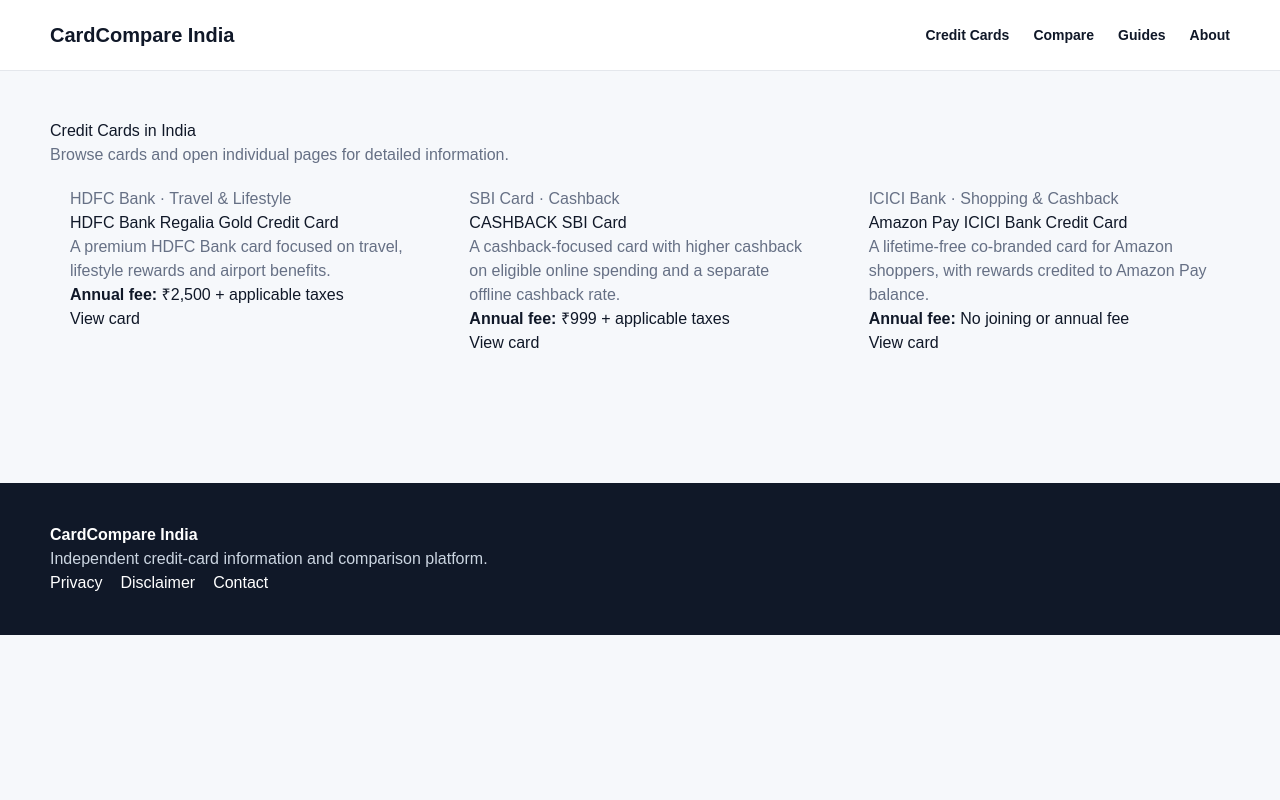
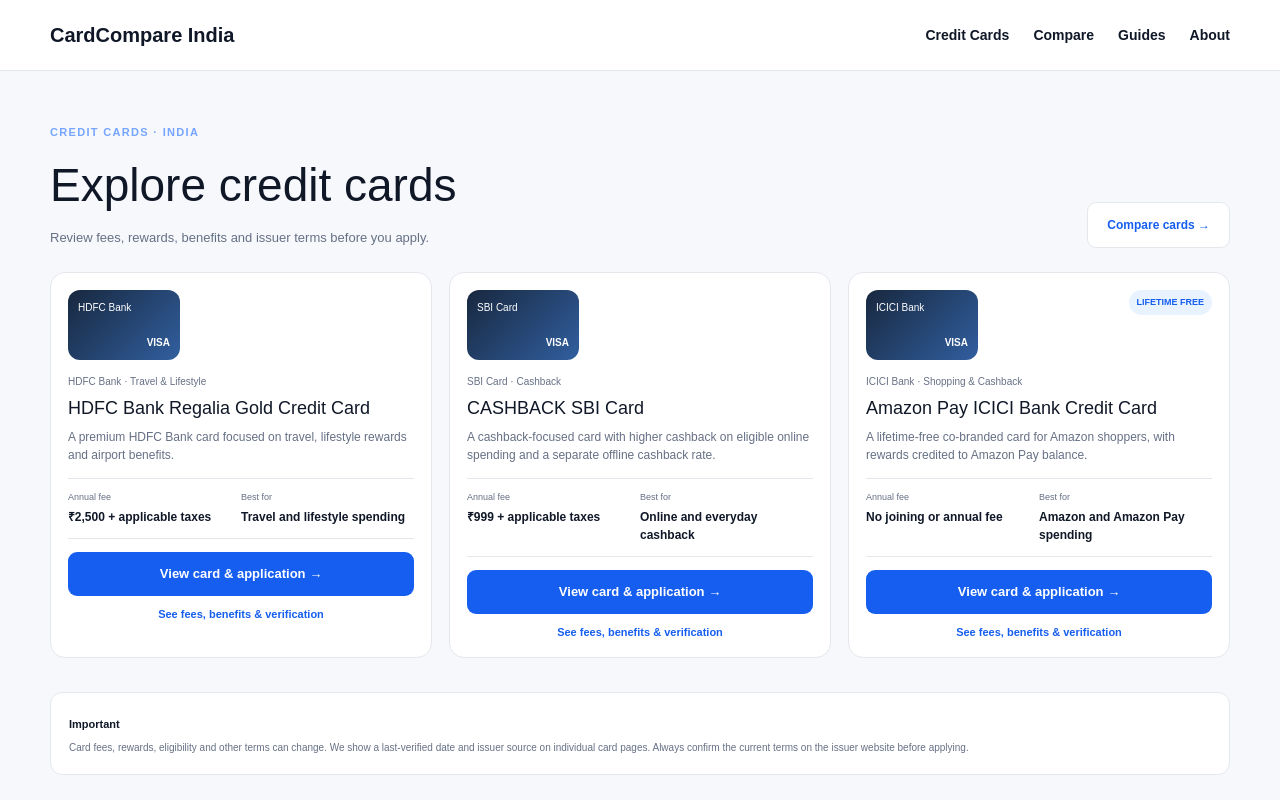
Before and after one commit to Rock682/Credit-card-affiliate-website, a Next.js app: page /credit-cards in a window 1280 px wide. Shown: the top 800 px of the page. Built offline with nearby package versions, Linux system fonts and the light colour scheme.

Commit message:
Phase 1: improve credit card directory and CTAs

```diff
--- a/app/credit-cards/page.tsx
+++ b/app/credit-cards/page.tsx
@@ -1 +1,52 @@
-import {cards} from "@/lib/cards";import CardTile from "@/components/CardTile";export const metadata={title:"Credit Cards in India",description:"Browse credit cards by bank, category, fees and rewards."};export default function Cards(){return <section className="container" style={{padding:"48px 0"}}><h1>Credit Cards in India</h1><p className="muted">Browse cards and open individual pages for detailed information.</p><div style={{display:"grid",gridTemplateColumns:"repeat(auto-fit,minmax(250px,1fr))",gap:18}}>{cards.map(c=><CardTile key={c.slug} card={c}/>)}</div></section>}
+import type { Metadata } from "next";
+import Link from "next/link";
+import { cards } from "@/lib/cards";
+
+export const metadata: Metadata = {
+  title: "Credit Cards in India",
+  description: "Explore credit cards in India by spending need, fees, cashback, travel benefits and issuer."
+};
+
+export default function Cards() {
+  return (
+    <section className="container" style={{ padding: "48px 0 70px" }}>
+      <div className="home-section-head">
+        <div>
+          <span className="home-label">CREDIT CARDS · INDIA</span>
+          <h1 style={{ fontSize: "clamp(32px,4vw,46px)", margin: "8px 0" }}>Explore credit cards</h1>
+          <p className="muted">Review fees, rewards, benefits and issuer terms before you apply.</p>
+        </div>
+        <Link href="/compare" className="secondary-cta" style={{ color: "var(--brand)", border: "1px solid var(--border)", background: "#fff" }}>
+          Compare cards →
+        </Link>
+      </div>
+
+      <div className="affiliate-card-grid">
+        {cards.map((card) => (
+          <article className="affiliate-card" key={card.slug}>
+            <div className="affiliate-card-head">
+              <div className="bank-card">
+                <span>{card.bank}</span><b>VISA</b>
+              </div>
+              {card.isLifetimeFree && <span className="featured-tag">LIFETIME FREE</span>}
+            </div>
+            <div className="affiliate-bank">{card.bank} · {card.category}</div>
+            <h2 style={{ fontSize: "18px", margin: "6px 0" }}>{card.name}</h2>
+            <p>{card.description}</p>
+            <div className="offer-stats">
+              <div><small>Annual fee</small><strong>{card.annualFee}</strong></div>
+              <div><small>Best for</small><strong>{card.bestFor}</strong></div>
+            </div>
+            <Link href={"/credit-cards/" + card.slug} className="apply-button">View card & application →</Link>
+            <Link href={"/credit-cards/" + card.slug} className="details-link">See fees, benefits & verification</Link>
+          </article>
+        ))}
+      </div>
+
+      <div className="affiliate-disclosure" style={{ marginTop: 34, border: "1px solid var(--border)", borderRadius: 12, padding: 18 }}>
+        <strong>Important</strong>
+        <p>Card fees, rewards, eligibility and other terms can change. We show a last-verified date and issuer source on individual card pages. Always confirm the current terms on the issuer website before applying.</p>
+      </div>
+    </section>
+  );
+}
```
